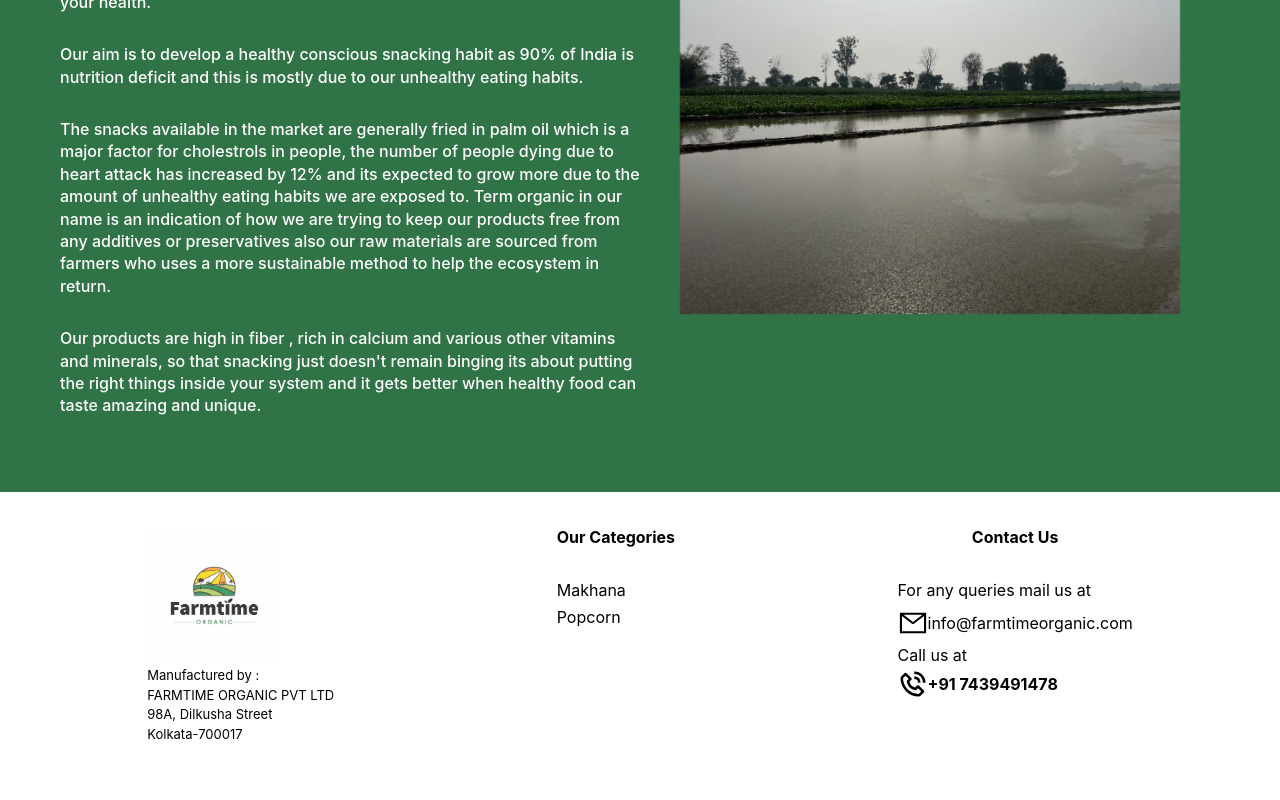
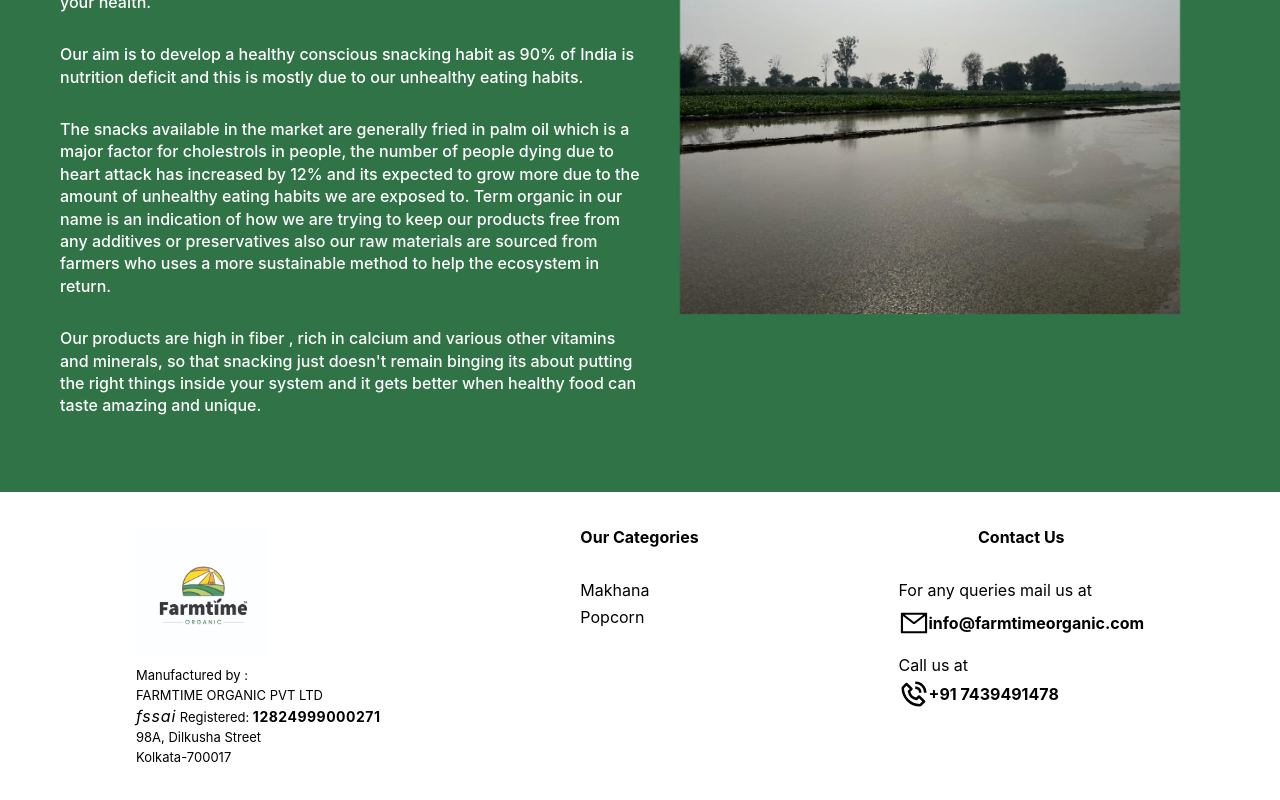
Before and after one commit to afshaiqbal/farmtimeorganic, a React (Create React App) app: page /about in a window 1280 px wide. Shown: the part 1931-2731 px from the top of the page. Built offline with nearby package versions, Linux system fonts and the light colour scheme.

Commit message:
logo and fssai changes

```diff
--- a/src/components/modules/Footer/index.jsx
+++ b/src/components/modules/Footer/index.jsx
@@ -15,6 +15,7 @@ const Footer = () => {
         <div className='companyInfo subtitle'>
           <p>Manufactured by :</p>
           <p>FARMTIME ORGANIC PVT LTD</p>
+          <p><span className="fssai-italic">fssai</span> Registered: <span className="fssai-registration">12824999000271</span></p>
           {/* <p>An ISO 9001:2015 Certified Co.</p> */}
           <p>98A, Dilkusha Street</p>
           <p>Kolkata-700017</p>
--- a/src/components/modules/Footer/index.scss
+++ b/src/components/modules/Footer/index.scss
@@ -21,6 +21,19 @@
           padding: 0.125rem 0;
           margin: 0;
         }
+        .fssai-italic {
+          font-style: italic; /* Make only "FSSAI" italic */
+          font-size: 16px;
+          letter-spacing: 0.8px;
+        }
+        .fssai-registration {
+          // font-family: 'CustomFont', sans-serif; /* Use the custom font */
+          font-size: 14px; /* Adjust font size as needed */
+          font-weight: bold; /* Apply bold font weight */
+          color: black; /* Set the color similar to the one in the image */
+          letter-spacing: 0.5px; /* Add letter-spacing for better spacing */
+          line-height: 1.2; /* Adjust line height for better readability */
+        }
       }
     }
 
@@ -29,7 +42,6 @@
       font-style: normal;
       font-weight: 700;
       color: black;
-      padding-top: 1rem;
       .call {
         color: black;
         display: flex;
@@ -66,6 +78,24 @@
         justify-content: center;
         align-items: baseline;
       }
+    }
+    .mail {
+      font-weight: bold; /* Make the email address bold */
+      margin-bottom: 10px; /* Add space below the email */
+    }
+
+    .call {
+      color: black;
+      display: flex;
+      align-items: center;
+      justify-content: flex-start;
+
+      webp {
+        padding-right: 10px;
+      }
+    }
+    .call a {
+      margin-top: 5px; /* Decrease space between "Call us at" and the number */
     }
   }
 
```
Also changed, not shown: src/images/logofinal.jpg.
